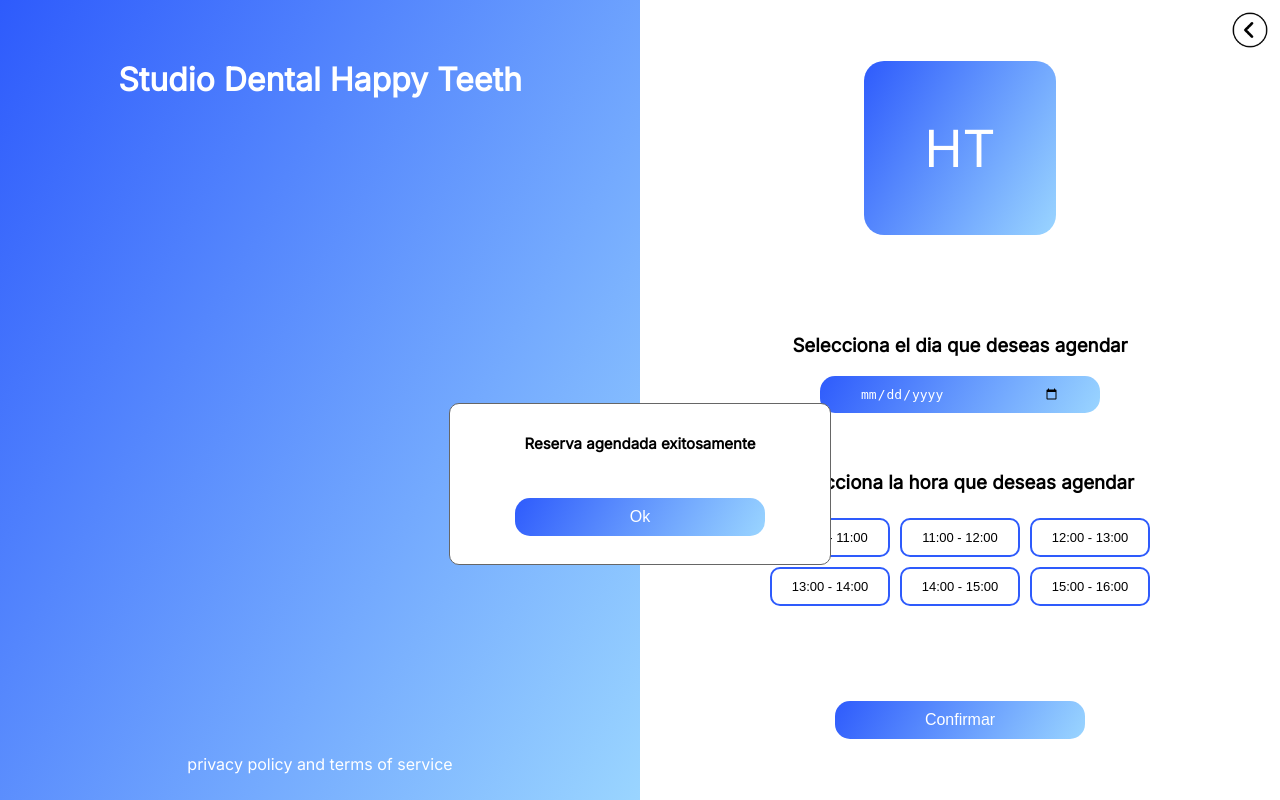
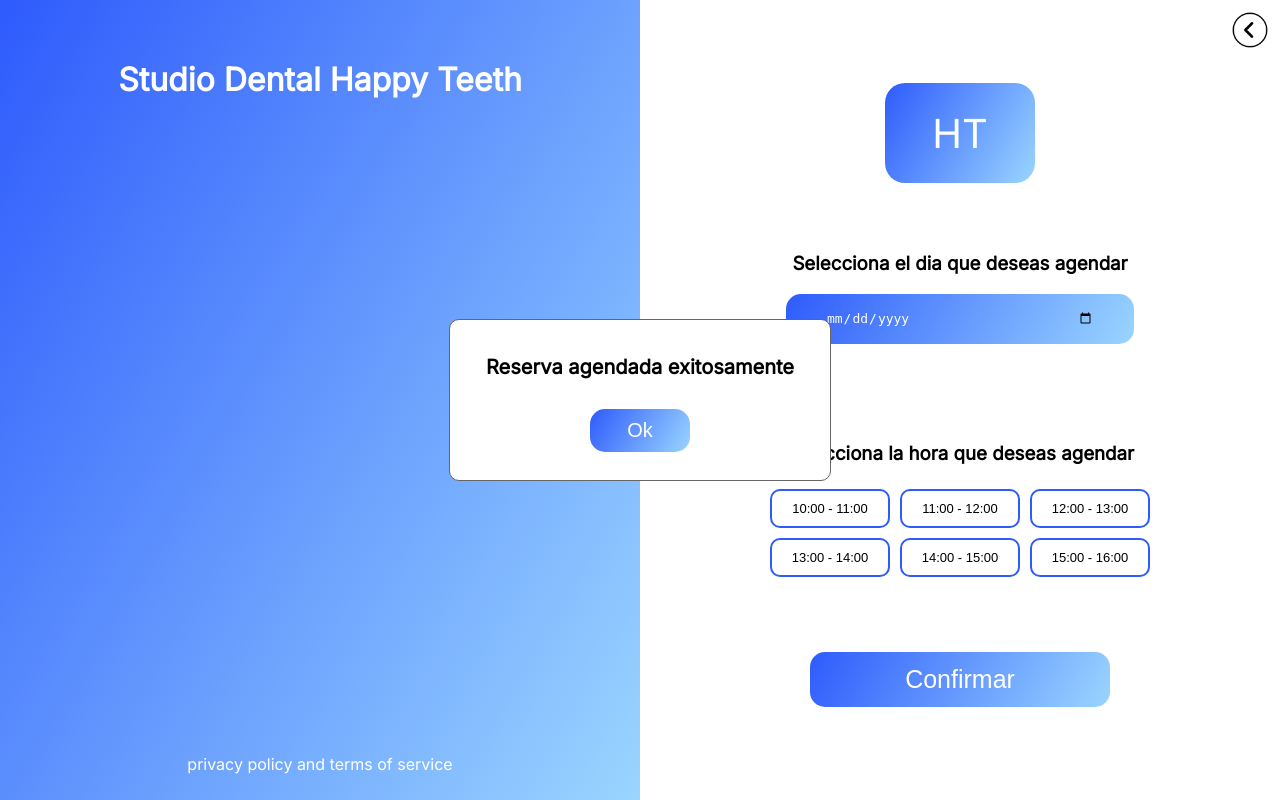
Before and after one commit to Jesus-CP/Ingenieria-de-Software, a Django app: template estudio/templates/estudio/agendarCita.html in a window 1280 px wide, after a click on "Confirmar". Run offline with Django 3.2, Linux system fonts and the light colour scheme; the template is opened without the code that fills it, so the values that code supplies are empty.

Commit message:
ajuste de tamaño de los botones y texto

```diff
--- a/core/static/css/style.css
+++ b/core/static/css/style.css
@@ -52,30 +52,41 @@ body {
 }
 
 .logo {
-    margin-top: 0;
-    margin-bottom: 80px;
+
+    margin-bottom: 50px;
     border-radius: 20px;
     background: linear-gradient(120deg, #2E5BFC, #9AD5FF);
+    width: 150px;
+    height: 100px;
+    display: flex;
+    justify-content: center;
+    align-items: center;
 }
 
 .logotext {
     padding: 5px 60px;
     color: white;
-    font-size: 4vw;
+    font-size: 40px;
 }
 
 .btn {
     padding: 10px 40px;
     margin-top: 30px;
-    width: 250px;
+    width: 350px;
+    height: 60px;
+}
+
+.btn1 {
+    width: 100%;
+    height: 100%;
     border-radius: 15px;
     background: linear-gradient(120deg, #2E5BFC, #9AD5FF);
     color: white;
     border: 0px;
-    font-size: medium;
+    font-size: 25px;
 }
 
-.btn:hover {
+.btn1:hover {
     background-color: darkblue;
     opacity: 0.5;
     cursor: pointer;
@@ -113,7 +124,8 @@ body {
 
 .btnfecha {
     padding: 10px 40px;
-    width: 200px;
+    width: 80%;
+    height: 30px;
     border-radius: 15px;
     background: linear-gradient(120deg, #2E5BFC, #9AD5FF);
     color: white;
@@ -126,7 +138,7 @@ body {
     flex-direction: column;
     justify-content: center;
     align-items: center;
-    margin-top: 40px;
+    margin-top: 80px;
 }
 
 .btnhora {
@@ -165,7 +177,7 @@ body {
 #modal div {
     width: 350px;
     height: 130px;
-    margin: 30% auto;
+
     background-color: white;
     border-radius: 10px;
     -webkit-border-radius: 10px;
@@ -177,7 +189,7 @@ body {
     font-size: 15px;
     position: absolute;
     left: 50%;
-    top: 100px;
+    top: 50%;
     transform: translate(-50%, -50%);
     -ms-transform: translate(-50%, -50%);
     -webkit-transform: translate(-50%, -50%);
@@ -247,23 +277,55 @@ body {
     font-size: 15px;
     position: absolute;
     left: 50%;
-    top: 100px;
+    top: 50%;
     transform: translate(-50%, -50%);
     -ms-transform: translate(-50%, -50%);
     -webkit-transform: translate(-50%, -50%);
 }
 
+.btnok {
+    padding: 10px 20px;
+    margin-top: 30px;
+    margin: 10px;
+    width: 100px;
+    border-radius: 15px;
+    background: linear-gradient(120deg, #2E5BFC, #9AD5FF);
+    color: white;
+    border: 0px;
+    font-size: 20px;
+}
+
+.btnok:hover {
+    cursor: pointer;
+    opacity: 0.8;
+}
+
+.btnconfirmar {
+    padding: 10px 40px;
+    margin-top: 0;
+    width: 300px;
+    height: 55px;
+}
+
+.p1 {
+    font-size: 20px;
+}
 
 /* Iniciar Sesion */
-
+.tit {
+    text-align: center;
+    font-size: 20px;
+}
 .x input {
     width: 100%;
+    height: 30px;
     padding: 10px 0;
     border-radius: 8px;
     border: none;
     border: 1px solid #2E5BFC;
     margin-bottom: 30px;
     padding-left: 10px;
+    font-size: 20px;
 }
 
 .center-btn {
--- a/estudio/templates/estudio/agendarCita.html
+++ b/estudio/templates/estudio/agendarCita.html
@@ -15,11 +15,11 @@
 
         <div id="modal" class="hide">
             <div>
-                <p>
+                <p class="p1">
                     Reserva agendada exitosamente
                 </p>
                 <a href="{% url 'paciente' %}">
-                    <button class="btn">
+                    <button class="btnok">
                         Ok
                     </button>
                 </a>
@@ -73,10 +73,11 @@
                     </button>
                 </div>
             </div>
-
-            <button class="btn" onclick="mostrarModal(modal)">
-                Confirmar
-            </button>
+            <div class="btnconfirmar">
+                <button class="btn1" onclick="mostrarModal(modal)">
+                    Confirmar
+                </button>
+            </div>
         </div>
 
 
--- a/registration/templates/registration/login.html
+++ b/registration/templates/registration/login.html
@@ -26,7 +26,7 @@
                     {% endif%}
                     <form action="" method="post">
                         {% csrf_token %}
-                        <h4 class="mb-3 text-blue text-center">Iniciar Sesion</h4>
+                        <h4 class="tit">Iniciar Sesion</h4>
                         {% if form.non_field_errors %}
                         <p style="color: red">
                             Usuario o contraseña incorrectos, prueba de nuevo.
@@ -42,8 +42,8 @@
                                 <input type="password" name="password" class="c1" id="password" />
                                 <span class="feedback body-small text-regular"></span>
                             </div>
-                            <div>
-                                <button type="submit" class="btn center-btn">
+                            <div class="btn">
+                                <button type="submit" class="btn1 center-btn">
                                 <span>Login</span>
                                 </button>
                             </div>
```
Also changed, not shown: other parts of core/static/css/style.css (+22 -4 lines), estudio/templates/estudio/index.html (+6 -2 lines), estudio/templates/estudio/odontologo.html (+8 -3 lines), estudio/templates/estudio/paciente.html (+6 -2 lines), estudio/templates/estudio/verCita.html (+4 -4 lines).
